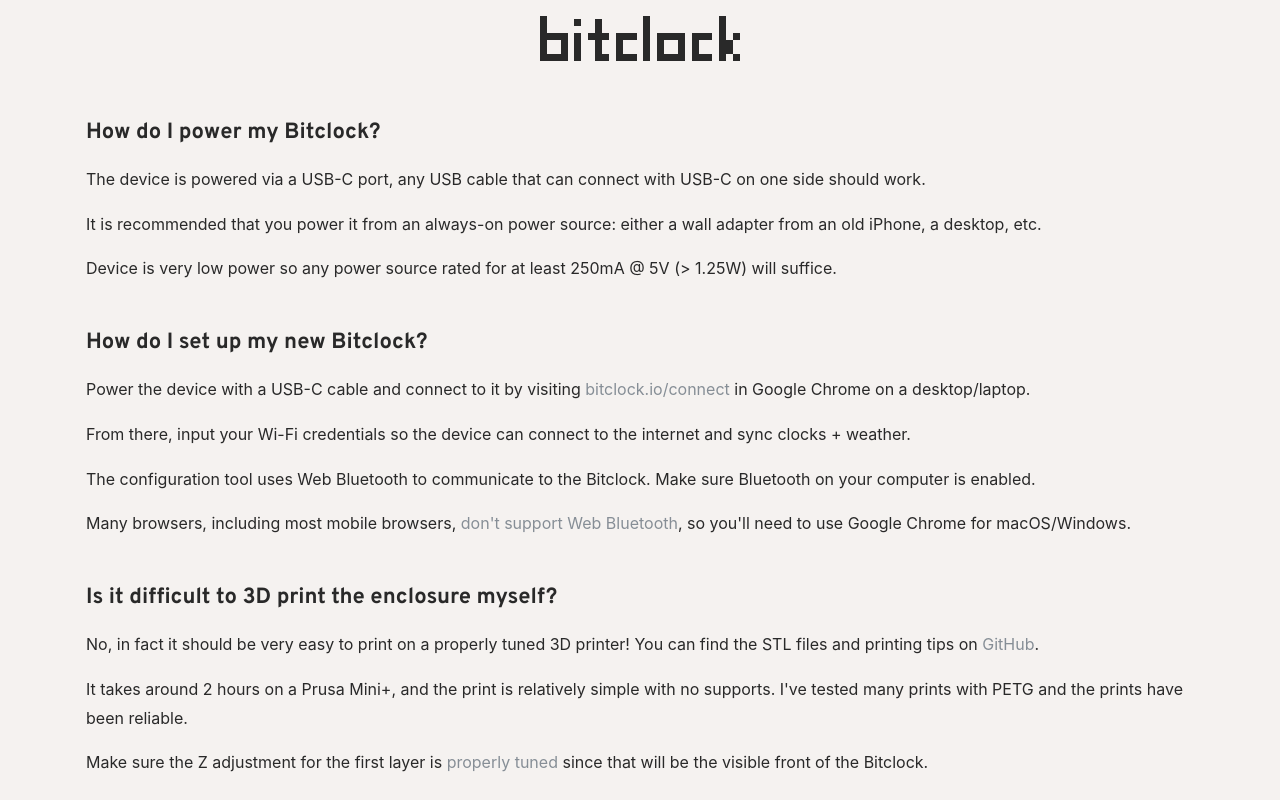
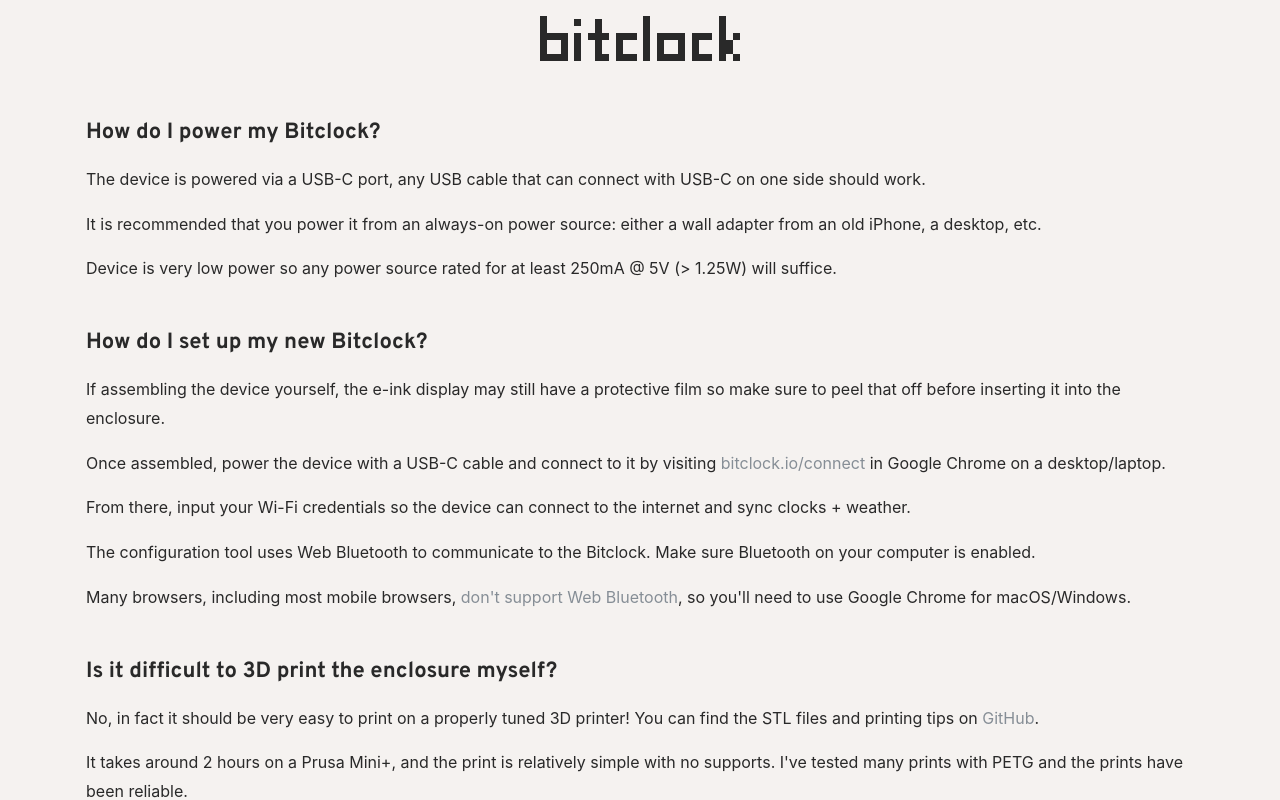
Before and after one commit to goat-hill/bitclock, a Next.js app in the folder bitclock-web/: page /faq in a window 1280 px wide. Shown: the top 800 px of the page. Built offline with nearby package versions, Linux system fonts and the light colour scheme.

Commit message:
Add instruction for removing protective film

```diff
--- a/bitclock-web/src/app/(standard)/faq/page.mdx
+++ b/bitclock-web/src/app/(standard)/faq/page.mdx
@@ -8,7 +8,9 @@
 
 ### How do I set up my new Bitclock?
 
-Power the device with a USB-C cable and connect to it by visiting [bitclock.io/connect](/connect) in Google Chrome on a desktop/laptop.
+If assembling the device yourself, the e-ink display may still have a protective film so make sure to peel that off before inserting it into the enclosure.
+
+Once assembled, power the device with a USB-C cable and connect to it by visiting [bitclock.io/connect](/connect) in Google Chrome on a desktop/laptop.
 
 From there, input your Wi-Fi credentials so the device can connect to the internet and sync clocks + weather.
 
```
